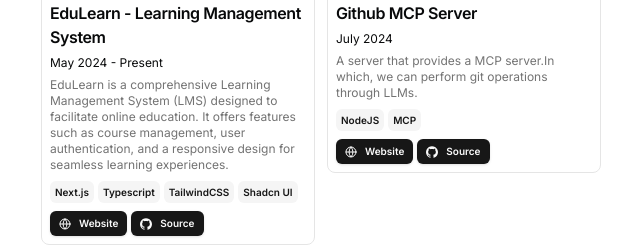
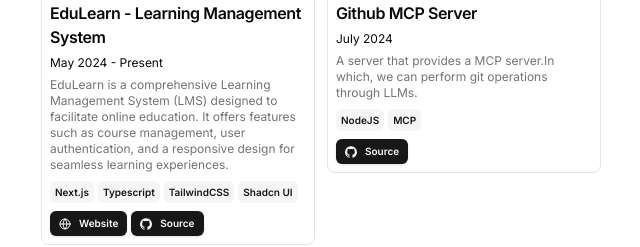
Before and after one commit to 0xshariq/portfolio-website, a Next.js app: page / in a window 1280 px wide. Shown: the part 1260-1507 px from the top of the page, without its empty margins (319-959 px from the left). Built offline with nearby package versions, Linux system fonts and the light colour scheme.

Commit message:
Minor change

```diff
--- a/src/data/resume.tsx
+++ b/src/data/resume.tsx
@@ -102,11 +102,6 @@
         "A server that provides a MCP server.In which, we can perform git operations through LLMs.",
       technologies: ["NodeJS", "MCP"],
       links: [
-        {
-          type: "Website",
-          href: "https://github.com/0xshariq/github-mcp-server",
-          icon: <Icons.globe className="size-3" />,
-        },
         {
           type: "Source",
           href: "https://github.com/0xshariq/github-mcp-server",
```
